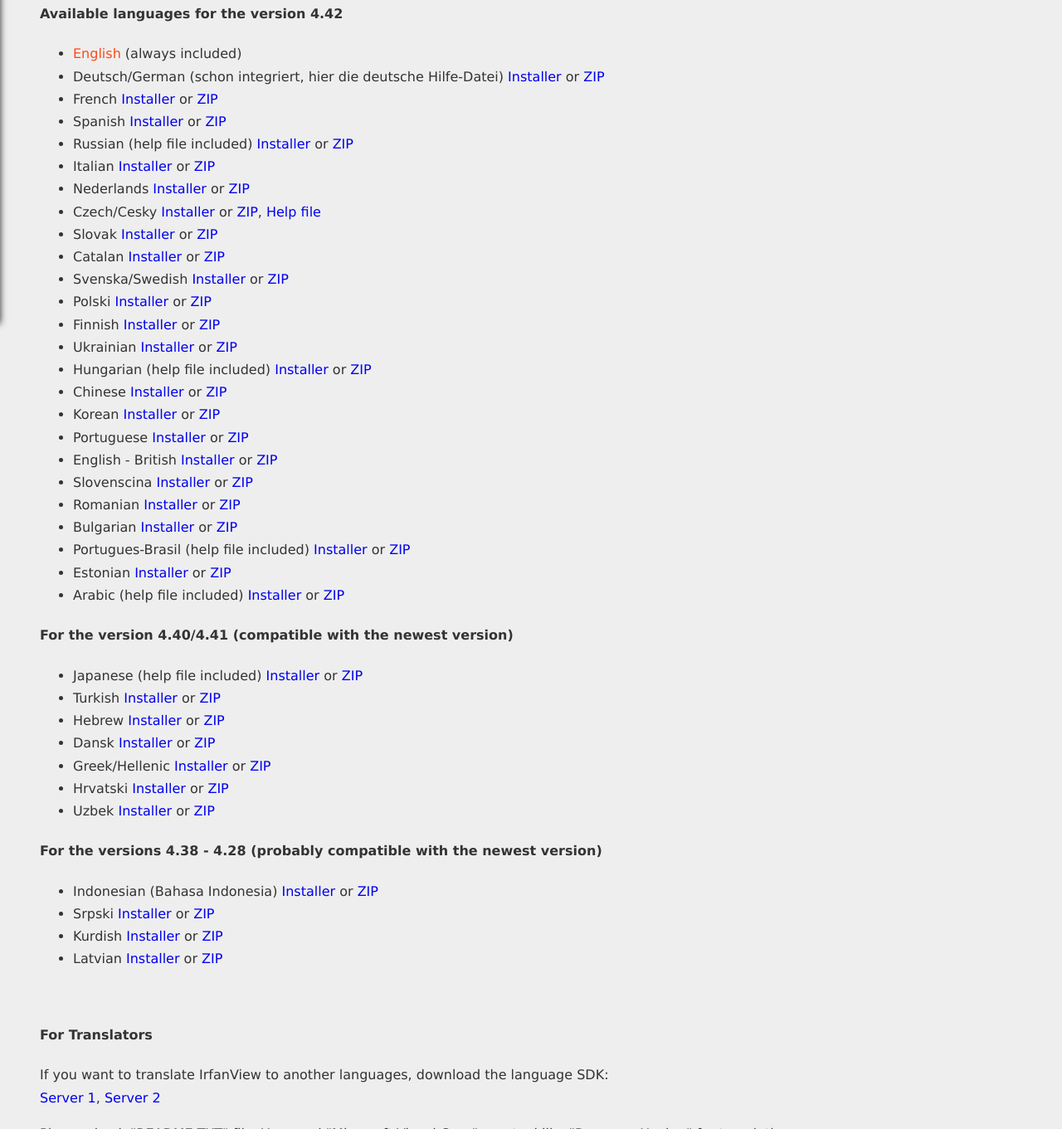
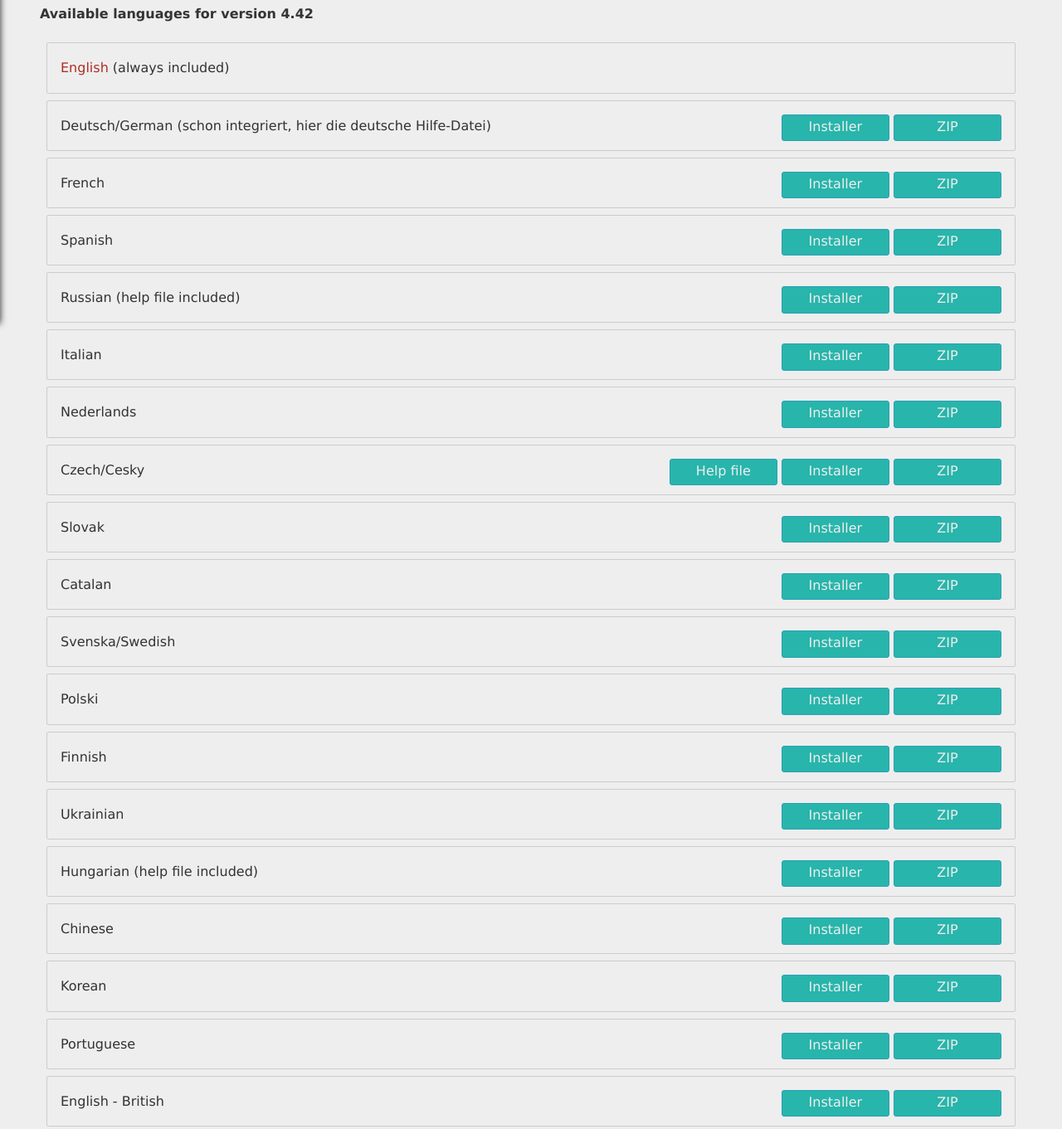
Before and after one commit to dan6100/SoftwareSite, a plain HTML site: page languages.html in a window 1280 px wide. Shown: the part 413-1774 px from the top of the page at 83% size. Drawn offline with nearby package versions, Linux system fonts and the light colour scheme.

Commit message:
Added language sections.

```diff
--- a/app.css
+++ b/app.css
@@ -98,10 +98,23 @@ nav .active {
 }
 
 .attention {
-  color: #FF491A;
+  color: #ad2e24;
 }
 
+.dec-list li {
+  list-style: decimal;
+  padding: 0 0 0 1em;
+}
 
+/*.gen-list li::before {
+  content: '';
+  border: 1px solid #AAA;
+  border-radius: 50%;
+  display: inline-block;
+  height: 10px;
+  width: 10px;
+  margin: 0 1em;
+}*/
 
 /*******************************/
 /* Home page */
@@ -136,7 +149,7 @@ nav .active {
 }
 
 .home-dld {
-  border: 1px solid #999;
+  border: 1px solid #CCC;
   border-radius: 0.25em;
   margin: 0.3em 1.5em;
   padding: 0.3em 0em;
@@ -161,7 +174,6 @@ nav .active {
   margin: 2em 2%;
   padding: 2em 0;
   width: 8em;
-
 }
 
 .personalize img {
@@ -171,6 +183,41 @@ nav .active {
   height: 3em;
   width: 3em;
 }
+
+.btn-section {
+  float: right;
+}
+
+/*******************************/
+/* Information boxes */
+.info-box-list {
+  padding: 0;
+}
+
+.info-box-list li {
+  border: 1px solid #CCC;
+  border-radius: 2px;
+  list-style: none;
+  margin: 0.5em;
+  padding: 1em;
+}
+
+.info-box-list a {
+  display: inline-block;
+  background: #28B5AB;
+  border: 1px solid #2B9FB5;
+  border-radius: 3px;
+  color: #EEE;
+  width: 8em;
+  height: 1.9em;
+  text-align: center;
+  transition: background 200ms ease-in-out;
+}
+
+.info-box-list a:hover {
+  background: #FFB438;
+}
+
 
 /*******************************/
 /* Downloads page */
--- a/languages.html
+++ b/languages.html
@@ -31,7 +31,7 @@
 				</header>
 
 				<h4>How to install additional languages for IrfanView?</h4>
-				<ul>
+				<ul class="dec-list">
 					<li>Download language file (see below)</li>
 					<li>Unzip the downloaded file into your "IrfanView\Languages\" folder</li>
 					<li>Start IrfanView and go to "Properties->Language" to change language</li>
@@ -40,158 +40,203 @@
 				<p class="attention">A huge THANKS to all users/translators sending me new languages and updates!</p>
 				<br>
 
-				<h4>Available languages for the version 4.42</h4>
+				<h4>Available languages for version 4.42</h4>
 
-				<ul>
+				<ul class="info-box-list">
 					<li><span class="attention">English</span> (always included)</li>
 					<li>Deutsch/German (schon integriert, hier die deutsche Hilfe-Datei)
-						<a href="http://www.irfanview.net/lang/irfanview_lang_deutsch.exe">Installer</a> or
+						<div class="btn-section">
+						<a href="http://www.irfanview.net/lang/irfanview_lang_deutsch.exe">Installer</a>
 						<a href="http://www.irfanview.net/lang/irfanview_lang_deutsch.zip">ZIP</a>
+						</div>
 					</li>
 					<li>French
-						<a href="http://www.irfanview.net/lang/irfanview_lang_french.exe">Installer</a> or
+						<div class="btn-section">
+						<a href="http://www.irfanview.net/lang/irfanview_lang_french.exe">Installer</a>
 						<a href="http://www.irfanview.net/lang/irfanview_lang_french.zip">ZIP</a>
+						</div>
 					</li>
 					<li>Spanish
-						<a href="http://www.irfanview.net/lang/irfanview_lang_spanish.exe">Installer</a> or
+						<div class="btn-section">
+						<a href="http://www.irfanview.net/lang/irfanview_lang_spanish.exe">Installer</a>
 						<a href="http://www.irfanview.net/lang/irfanview_lang_spanish.zip">ZIP</a>
+						</div>
 					</li>
 					<li>Russian (help file included)
-						<a href="http://www.irfanview.net/lang/irfanview_lang_russian.exe">Installer</a> or
+						<div class="btn-section">
+						<a href="http://www.irfanview.net/lang/irfanview_lang_russian.exe">Installer</a>
 						<a href="http://www.irfanview.net/lang/irfanview_lang_russian.zip">ZIP</a>
+						</div>
 					</li>
 					<li>Italian
-						<a href="http://www.irfanview.net/lang/irfanview_lang_italian.exe">Installer</a> or
+						<div class="btn-section">
+						<a href="http://www.irfanview.net/lang/irfanview_lang_italian.exe">Installer</a>
 						<a href="http://www.irfanview.net/lang/irfanview_lang_italian.zip">ZIP</a>
+						</div>
 					</li>
 					<li>Nederlands
-						<a href="http://www.irfanview.net/lang/irfanview_lang_nederlands.exe">Installer</a> or
+						<div class="btn-section">
+						<a href="http://www.irfanview.net/lang/irfanview_lang_nederlands.exe">Installer</a>
 						<a href="http://www.irfanview.net/lang/irfanview_lang_nederlands.zip">ZIP</a>
+						</div>
 					</li>
 					<li>Czech/Cesky
-						<a href="http://www.irfanview.net/lang/irfanview_lang_czech.exe">Installer</a> or
-						<a href="http://www.irfanview.net/lang/irfanview_lang_czech.zip">ZIP</a>,
+						<div class="btn-section">
 						<a href="http://www.irfanview.net/lang/help_cz.zip">Help file</a>
+						<a href="http://www.irfanview.net/lang/irfanview_lang_czech.exe">Installer</a>
+						<a href="http://www.irfanview.net/lang/irfanview_lang_czech.zip">ZIP</a>
+						</div>
 					</li>
 					<li>Slovak
-						<a href="http://www.irfanview.net/lang/irfanview_lang_slovak.exe">Installer</a> or
+						<div class="btn-section">
+						<a href="http://www.irfanview.net/lang/irfanview_lang_slovak.exe">Installer</a>
 						<a href="http://www.irfanview.net/lang/irfanview_lang_slovak.zip">ZIP</a>
+						</div>
 					</li>
 					<li>Catalan
-						<a href="http://www.irfanview.net/lang/irfanview_lang_catalan.exe">Installer</a> or
+						<div class="btn-section">
+						<a href="http://www.irfanview.net/lang/irfanview_lang_catalan.exe">Installer</a>
 						<a href="http://www.irfanview.net/lang/irfanview_lang_catalan.zip">ZIP</a>
+						</div>
 					</li>
 					<li>Svenska/Swedish
-						<a href="http://www.irfanview.net/lang/irfanview_lang_swedish.exe">Installer</a> or
+						<div class="btn-section">
+						<a href="http://www.irfanview.net/lang/irfanview_lang_swedish.exe">Installer</a>
 						<a href="http://www.irfanview.net/lang/irfanview_lang_swedish.zip">ZIP</a>
+						</div>
 					</li>
 					<li>Polski
-						<a href="http://www.irfanview.net/lang/irfanview_lang_polski.exe">Installer</a> or
+						<div class="btn-section">
+						<a href="http://www.irfanview.net/lang/irfanview_lang_polski.exe">Installer</a>
 						<a href="http://www.irfanview.net/lang/irfanview_lang_polski.zip">ZIP</a>
 					</li>
 					<li>Finnish
-						<a href="http://www.irfanview.net/lang/irfanview_lang_finnish.exe">Installer</a> or
+						<div class="btn-section">
+						<a href="http://www.irfanview.net/lang/irfanview_lang_finnish.exe">Installer</a>
 						<a href="http://www.irfanview.net/lang/irfanview_lang_finnish.zip">ZIP</a>
 					</li>
 					<li>Ukrainian
-						<a href="http://www.irfanview.net/lang/irfanview_lang_ukrainian.exe">Installer</a> or
+						<div class="btn-section">
+						<a href="http://www.irfanview.net/lang/irfanview_lang_ukrainian.exe">Installer</a>
 						<a href="http://www.irfanview.net/lang/irfanview_lang_ukrainian.zip">ZIP</a>
 					</li>
 					<li>Hungarian (help file included)
-						<a href="http://www.irfanview.net/lang/irfanview_lang_hungarian.exe">Installer</a> or
+						<div class="btn-section">
+						<a href="http://www.irfanview.net/lang/irfanview_lang_hungarian.exe">Installer</a>
 						<a href="http://www.irfanview.net/lang/irfanview_lang_hungarian.zip">ZIP</a>
 					</li>
 					<li>Chinese
-						<a href="http://www.irfanview.net/lang/irfanview_lang_chinese.exe">Installer</a> or
+						<div class="btn-section">
+						<a href="http://www.irfanview.net/lang/irfanview_lang_chinese.exe">Installer</a>
 						<a href="http://www.irfanview.net/lang/irfanview_lang_chinese.zip">ZIP</a>
 					</li>
 					<li>Korean
-					<a href="http://www.irfanview.net/lang/irfanview_lang_korean.exe">Installer</a> or
-					<a href="http://www.irfanview.net/lang/irfanview_lang_korean.zip">ZIP</a>
+						<div class="btn-section">
+						<a href="http://www.irfanview.net/lang/irfanview_lang_korean.exe">Installer</a>
+						<a href="http://www.irfanview.net/lang/irfanview_lang_korean.zip">ZIP</a>
 					</li>
 					<li>Portuguese
-						<a href="http://www.irfanview.net/lang/irfanview_lang_portuguese.exe">Installer</a> or
+						<div class="btn-section">
+						<a href="http://www.irfanview.net/lang/irfanview_lang_portuguese.exe">Installer</a>
 						<a href="http://www.irfanview.net/lang/irfanview_lang_portuguese.zip">ZIP</a>
 					</li>
 					<li>English - British
-						<a href="http://www.irfanview.net/lang/irfanview_lang_english_gb.exe">Installer</a> or
+						<div class="btn-section">
+						<a href="http://www.irfanview.net/lang/irfanview_lang_english_gb.exe">Installer</a>
 						<a href="http://www.irfanview.net/lang/irfanview_lang_english_gb.zip">ZIP</a>
 					</li>
 					<li>Slovenscina
-						<a href="http://www.irfanview.net/lang/irfanview_lang_slovenscina.exe">Installer</a> or
+						<div class="btn-section">
+						<a href="http://www.irfanview.net/lang/irfanview_lang_slovenscina.exe">Installer</a>
 						<a href="http://www.irfanview.net/lang/irfanview_lang_slovenscina.zip">ZIP</a>
 					</li>
 					<li>Romanian
-						<a href="http://www.irfanview.net/lang/irfanview_lang_romanian.exe">Installer</a> or
+						<div class="btn-section">
+						<a href="http://www.irfanview.net/lang/irfanview_lang_romanian.exe">Installer</a>
 						<a href="http://www.irfanview.net/lang/irfanview_lang_romanian.zip">ZIP</a>
 					</li>
 					<li>Bulgarian
-						<a href="http://www.irfanview.net/lang/irfanview_lang_bulgarian.exe">Installer</a> or
+						<div class="btn-section">
+						<a href="http://www.irfanview.net/lang/irfanview_lang_bulgarian.exe">Installer</a>
 						<a href="http://www.irfanview.net/lang/irfanview_lang_bulgarian.zip">ZIP</a>
 					</li>
 					<li>Portugues-Brasil (help file included)
-						<a href="http://www.irfanview.net/lang/irfanview_lang_portugues-brasil.exe">Installer</a> or
+						<div class="btn-section">
+						<a href="http://www.irfanview.net/lang/irfanview_lang_portugues-brasil.exe">Installer</a>
 						<a href="http://www.irfanview.net/lang/irfanview_lang_portugues-brasil.zip">ZIP</a>
 					</li>
 					<li>Estonian
-						<a href="http://www.irfanview.net/lang/irfanview_lang_estonian.exe">Installer</a> or
+						<div class="btn-section">
+						<a href="http://www.irfanview.net/lang/irfanview_lang_estonian.exe">Installer</a>
 						<a href="http://www.irfanview.net/lang/irfanview_lang_estonian.zip">ZIP</a>
 					</li>
 					<li>Arabic (help file included)
-						<a href="http://www.irfanview.net/lang/irfanview_lang_arabic.exe">Installer</a> or
+						<div class="btn-section">
+						<a href="http://www.irfanview.net/lang/irfanview_lang_arabic.exe">Installer</a>
 						<a href="http://www.irfanview.net/lang/irfanview_lang_arabic.zip">ZIP</a>
 					</li>
 				</ul>
 
 
-				<h4>For the version 4.40/4.41 (compatible with the newest version)</h4>
-				<ul>
+				<h4>Available languages for version 4.40/4.41 (compatible with the newest version)</h4>
+				<ul class="info-box-list">
 					<li>Japanese (help file included)
-						<a href="http://www.irfanview.net/lang/irfanview_lang_japanese.exe">Installer</a> or
+						<div class="btn-section">
+						<a href="http://www.irfanview.net/lang/irfanview_lang_japanese.exe">Installer</a>
 						<a href="http://www.irfanview.net/lang/irfanview_lang_japanese.zip">ZIP</a>
 					</li>
 					<li>Turkish
-						<a href="http://www.irfanview.net/lang/irfanview_lang_turkish.exe">Installer</a> or
+						<div class="btn-section">
+						<a href="http://www.irfanview.net/lang/irfanview_lang_turkish.exe">Installer</a>
 						<a href="http://www.irfanview.net/lang/irfanview_lang_turkish.zip">ZIP</a>
 					</li>
 					<li>Hebrew
-						<a href="http://www.irfanview.net/lang/irfanview_lang_hebrew.exe">Installer</a> or
+						<div class="btn-section">
+						<a href="http://www.irfanview.net/lang/irfanview_lang_hebrew.exe">Installer</a>
 						<a href="http://www.irfanview.net/lang/irfanview_lang_hebrew.zip">ZIP</a>
 					</li>
 					<li>Dansk
-						<a href="http://www.irfanview.net/lang/irfanview_lang_dansk.exe">Installer</a> or
+						<div class="btn-section">
+						<a href="http://www.irfanview.net/lang/irfanview_lang_dansk.exe">Installer</a>
 						<a href="http://www.irfanview.net/lang/irfanview_lang_dansk.zip">ZIP</a>
 					</li>
 					<li>Greek/Hellenic
-						<a href="http://www.irfanview.net/lang/irfanview_lang_greek.exe">Installer</a> or
+						<div class="btn-section">
+						<a href="http://www.irfanview.net/lang/irfanview_lang_greek.exe">Installer</a>
 						<a href="http://www.irfanview.net/lang/irfanview_lang_greek.zip">ZIP</a>
 					</li>
 					<li>Hrvatski
-						<a href="http://www.irfanview.net/lang/irfanview_lang_hrvatski.exe">Installer</a> or
+						<div class="btn-section">
+						<a href="http://www.irfanview.net/lang/irfanview_lang_hrvatski.exe">Installer</a>
 						<a href="http://www.irfanview.net/lang/irfanview_lang_hrvatski.zip">ZIP</a>
 					</li>
 					<li>Uzbek
-						<a href="http://www.irfanview.net/lang/irfanview_lang_uzbek.exe">Installer</a> or
+						<div class="btn-section">
+						<a href="http://www.irfanview.net/lang/irfanview_lang_uzbek.exe">Installer</a>
 						<a href="http://www.irfanview.net/lang/irfanview_lang_uzbek.zip">ZIP</a>
 					</li>
 				</ul>
 
-				<h4>For the versions 4.38 - 4.28 (probably compatible with the newest version)</h4>
-				<ul>
+				<h4>Availeble languages for versions 4.38 - 4.28 (probably compatible with the newest version)</h4>
+				<ul class="info-box-list">
 					<li>Indonesian (Bahasa Indonesia)
-						<a href="http://www.irfanview.net/lang/irfanview_lang_indonesian.exe">Installer</a> or
+						<div class="btn-section">
+						<a href="http://www.irfanview.net/lang/irfanview_lang_indonesian.exe">Installer</a>
 						<a href="http://www.irfanview.net/lang/irfanview_lang_indonesian.zip">ZIP</a>
 					</li>
 					<li>Srpski
-						<a href="http://www.irfanview.net/lang/irfanview_lang_srpski.exe">Installer</a> or
+						<div class="btn-section">
+						<a href="http://www.irfanview.net/lang/irfanview_lang_srpski.exe">Installer</a>
 						<a href="http://www.irfanview.net/lang/irfanview_lang_srpski.zip">ZIP</a>
 					</li>
 					<li>Kurdish
-						<a href="http://www.irfanview.net/lang/irfanview_lang_kurdish.exe">Installer</a> or
+						<div class="btn-section">
+						<a href="http://www.irfanview.net/lang/irfanview_lang_kurdish.exe">Installer</a>
 						<a href="http://www.irfanview.net/lang/irfanview_lang_kurdish.zip">ZIP</a>
 					</li>
 					<li>Latvian
-						<a href="http://www.irfanview.net/lang/irfanview_lang_latvian.exe">Installer</a> or
+						<div class="btn-section">
+						<a href="http://www.irfanview.net/lang/irfanview_lang_latvian.exe">Installer</a>
 						<a href="http://www.irfanview.net/lang/irfanview_lang_latvian.zip">ZIP</a>
 					</li>
 				</ul>
@@ -204,8 +249,8 @@
 				<br>
 				<p>Please check "README.TXT" file. You need "Microsoft Visual C++" or a tool like "Resource Hacker" for translation. </p>
 
-				</div>
 			</div>
+		</div>
 
 		<footer>
 			&copy; 2016 by irfan skiljan
```
